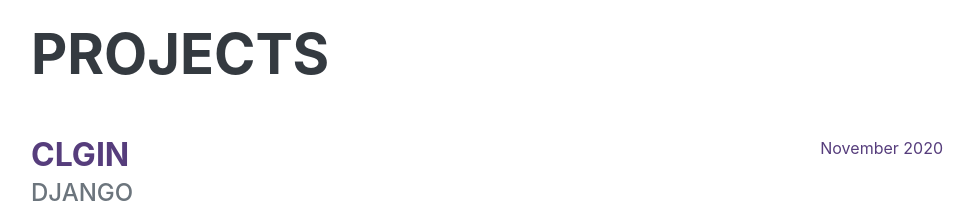
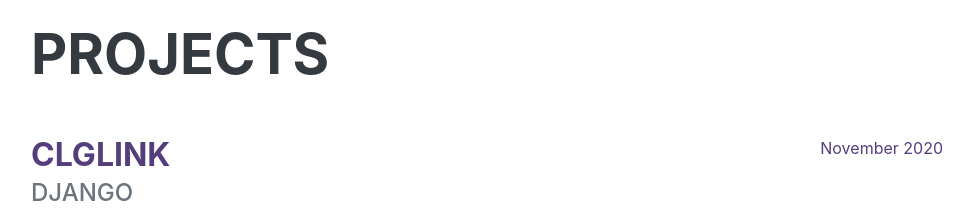
Before and after one commit to avishkarhande/avishkarhande.github.io, a plain HTML site: page index.html in a window 1280 px wide. Shown: the part 860-1084 px from the top of the page, without its empty margins (289-1263 px from the left). Drawn offline with nearby package versions, Linux system fonts and the light colour scheme; a web font is replaced by a local one.

Commit message:
Update index.html

```diff
--- a/index.html
+++ b/index.html
@@ -57,7 +57,7 @@
                     <h2 class="mb-5">Projects</h2>
                     <div class="d-flex flex-column flex-md-row justify-content-between mb-5">
                         <div class="flex-grow-1">
-                            <h3 class="mb-0"><a href="http://www.clgin.ml">CLGIN</a></h3>
+                            <h3 class="mb-0"><a href="http://www.clglink.ml">CLGLINK</a></h3>
                             <div class="subheading mb-3">Django</div>
                             <p>Social Profiles manager for my College D.Y Patil College Of Engineering, Akurdi</p>
                         </div>
```
